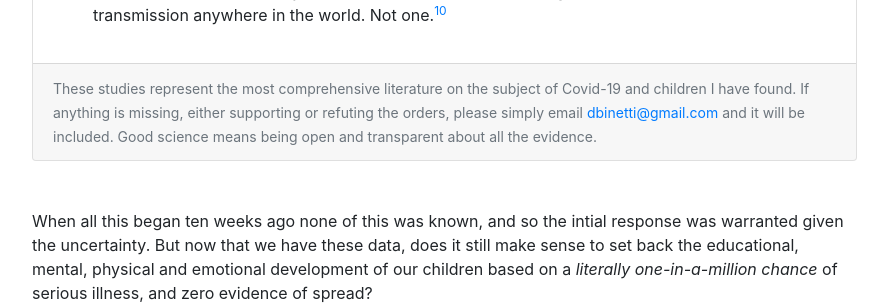
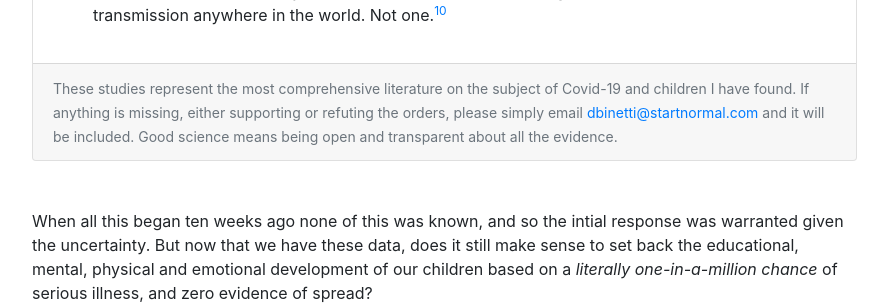
Before and after one commit to dbinetti/start-normal, a Django app: template project/app/templates/app/data.html in a window 1280 px wide. Shown: the part 1131-1438 px from the top of the page, without its empty margins (53-941 px from the left). Run offline with Django 3.2, Linux system fonts and the light colour scheme; the template is opened without the code that fills it, so the values that code supplies are empty; some libraries are stand-ins or nearby versions.

Commit message:
Update email

```diff
--- a/project/app/tasks.py
+++ b/project/app/tasks.py
@@ -14,7 +14,7 @@ def build_email(template, context, subject, to=[], cc=[], bcc=[], attachments=[]
     email = EmailMessage(
         subject=subject,
         body=body,
-        from_email='David Binetti <dbinetti@gmail.com>',
+        from_email='David Binetti <dbinetti@startnormal.com>',
         to=to,
         cc=cc,
         bcc=bcc,
--- a/project/app/templates/app/data.html
+++ b/project/app/templates/app/data.html
@@ -50,7 +50,7 @@
         </div>
         <div class='card-footer'>
           <small class='text-muted'>
-          These studies represent the most comprehensive literature on the subject of Covid-19 and children I have found.  If anything is missing, either supporting or refuting the orders, please simply email <a href='mailto:dbinetti@gmail.com'>dbinetti@gmail.com</a> and it will be included.  Good science means being open and transparent about all the evidence.</small>
+          These studies represent the most comprehensive literature on the subject of Covid-19 and children I have found.  If anything is missing, either supporting or refuting the orders, please simply email <a href='mailto:dbinetti@startnormal.com'>dbinetti@startnormal.com</a> and it will be included.  Good science means being open and transparent about all the evidence.</small>
         </div>
       </div>
 
--- a/project/app/templates/app/morrow.html
+++ b/project/app/templates/app/morrow.html
@@ -47,7 +47,7 @@
         </div>
         <div class='card-footer'>
           <small class='text-muted'>
-          These studies represent the most comprehensive literature on the subject of Covid-19 and children I have found.  If anything is missing, either supporting or refuting the orders, please simply email <a href='mailto:dbinetti@gmail.com'>dbinetti@gmail.com</a> and it will be included.  Good science means being open and transparent about all the evidence.</small>
+          These studies represent the most comprehensive literature on the subject of Covid-19 and children I have found.  If anything is missing, either supporting or refuting the orders, please simply email <a href='mailto:dbinetti@startnormal.com'>dbinetti@startnormal.com</a> and it will be included.  Good science means being open and transparent about all the evidence.</small>
         </div>
       </div>
 
--- a/project/app/views.py
+++ b/project/app/views.py
@@ -53,7 +53,7 @@ def letter(request):
                     to=[email],
                 )
                 if context['notes']:
-                    email.bcc = ['dbinetti@gmail.com']
+                    email.bcc = ['dbinetti@startnormal.com']
                 send_email.delay(email)
             return redirect('thanks')
     else:
```
